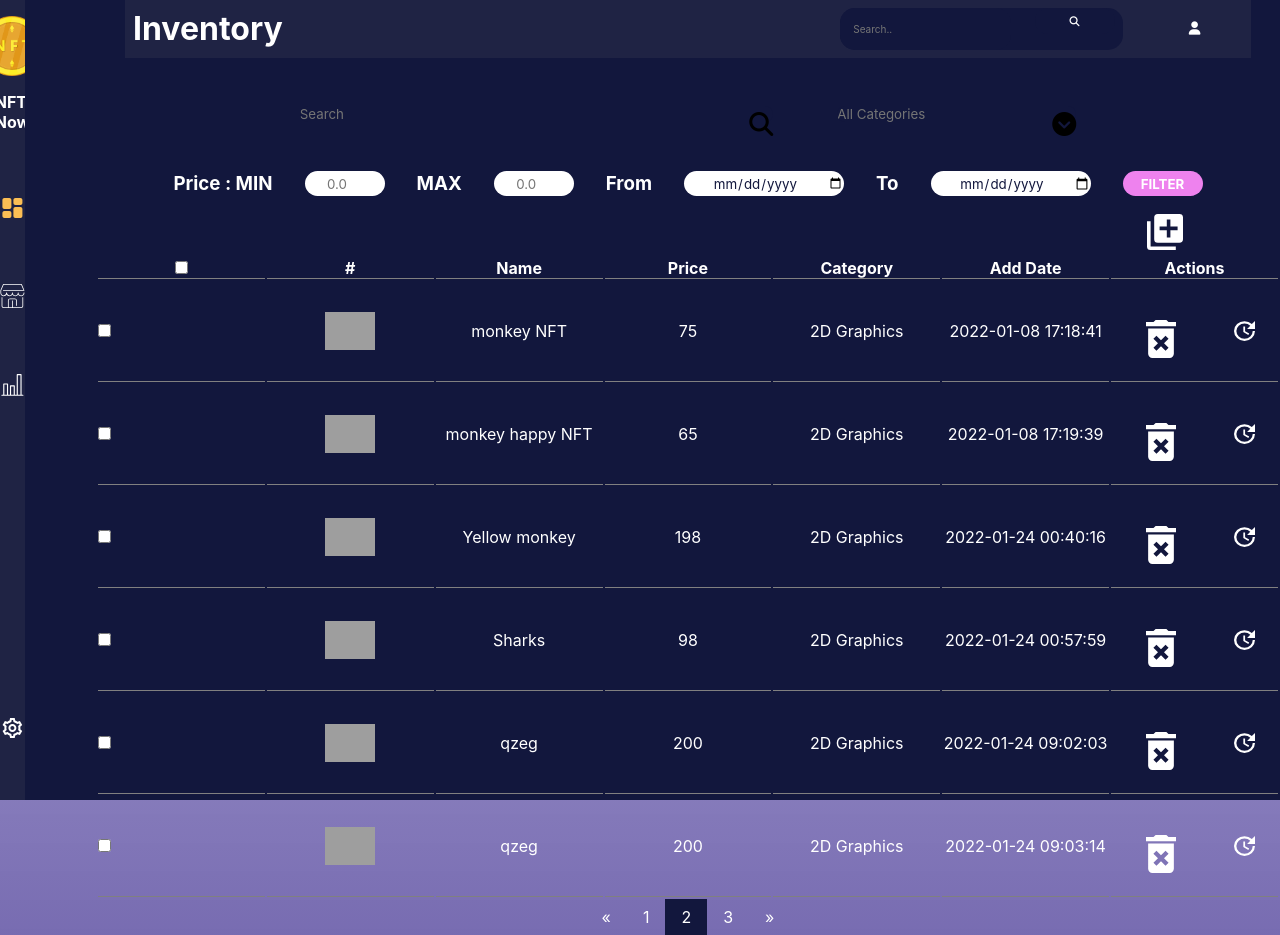
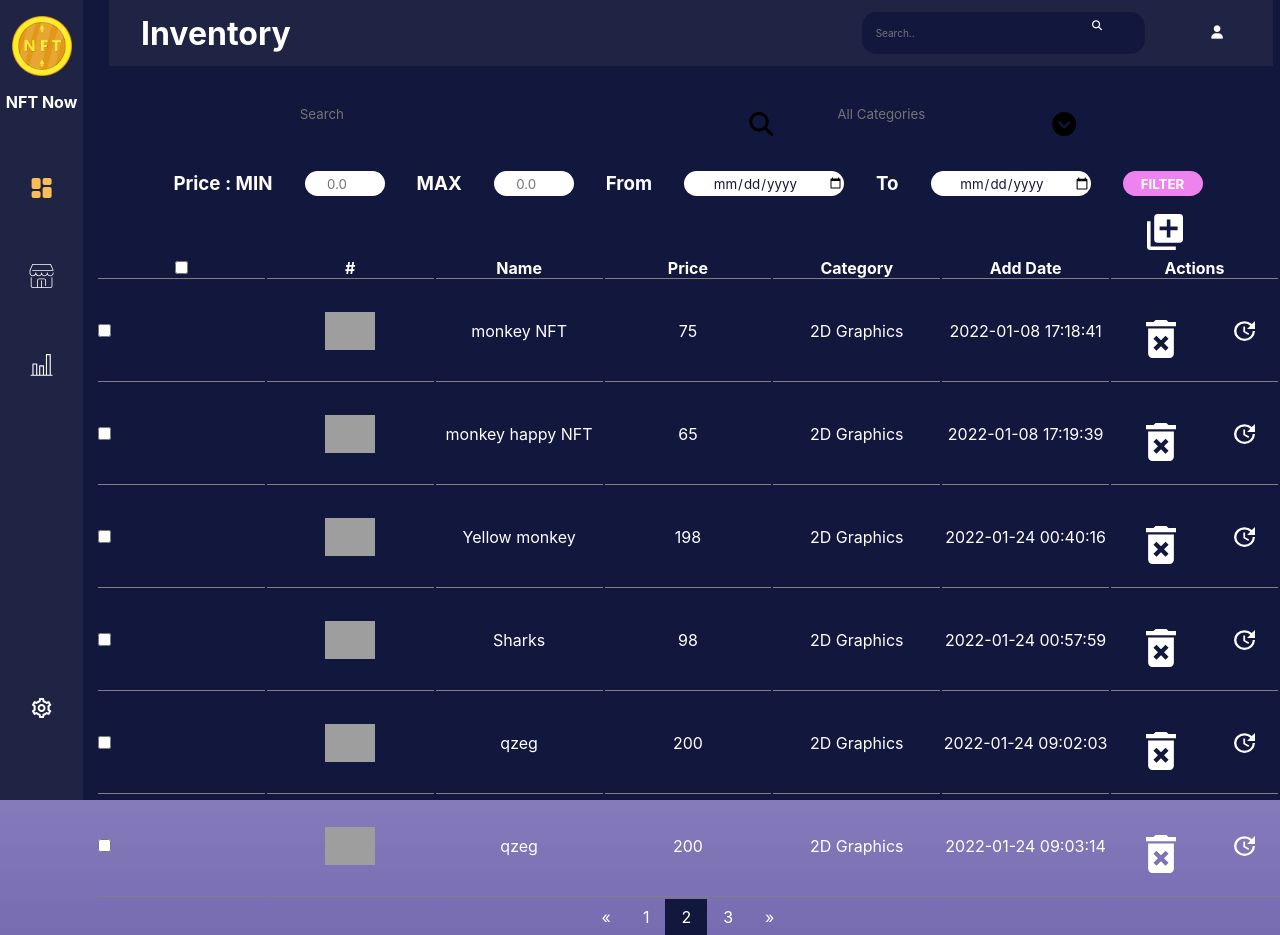
Before and after one commit to YouCodeSchool/ShopNow, a PHP site: page /inventory.php in a window 1280 px wide. Run offline with PHP 8.4, Linux system fonts and the light colour scheme; a user stored in the database is signed in; data comes from the database, SQL or seed files in the repository; some libraries are stand-ins or nearby versions; grey boxes are pictures that could not be loaded.

Commit message:
add changes

```diff
--- a/header.php
+++ b/header.php
@@ -2,7 +2,7 @@
 ?>
 <div class="header-wrapper flex p-1 justify-between items-center">
     <h1 id="title-header" class="dashboard-text text-white cursor-pointer ">Dashboard</h1>
-    <div style="width:40px; height:40px;" >
+    <div style="width:50px; height:50px;" >
         <img class="logo" style="width: 100%; height:100%; object-fit: cover;" src="./public/assets/images/NFTlogo.png" alt="NFT logo">
     </div>
     <div class="flex gap-3">
--- a/inventory.php
+++ b/inventory.php
@@ -33,10 +33,10 @@ if (mysqli_num_rows($result) > 0) {
     <meta name="description" content="NFT selling platform">
     <meta name="application-name" content="ShopNow : Our NFT Selling Platform">
     <title>Inventory</title>
-    <link rel="stylesheet" href="/ShopNow/public/css/header.css">
-    <link rel="stylesheet" href="/ShopNow/public/css/index.css">
-    <link rel="stylesheet" href="/ShopNow/public/css/dashboard.css">
-    <link rel="stylesheet" href="/ShopNow/public/css/sidebar.css">
+    <link rel="stylesheet" href="/ShopNow2/public/css/header.css">
+    <link rel="stylesheet" href="/ShopNow2/public/css/index.css">
+    <link rel="stylesheet" href="/ShopNow2/public/css/dashboard.css">
+    <link rel="stylesheet" href="/ShopNow2/public/css/sidebar.css">
     <link rel="stylesheet" href="public/css/inventory.css">
     <script src="https://kit.fontawesome.com/c4254e24a8.js"></script>
 
@@ -44,11 +44,11 @@ if (mysqli_num_rows($result) > 0) {
 
 <body class="flex flex-row">
     <!-- side bar -->
-    <div style="overflow: hidden; position:fixed; left: 0; width: calc(16vw - 180px); height:100%; background-color: #1F2344; " class="sidebar">
+    <div style="background-color: #1F2344;" class="sidebar">
     </div>
     <!-- end side bar -->
     <div class="main-page">
-        <div style="width : 100%">
+        <div class=" header w-full">
             <?php include('header.php'); ?>
         </div>
         <div class="SEARCH_MOBILE ">
--- a/public/css/header.css
+++ b/public/css/header.css
@@ -4,13 +4,17 @@
     background-color: #1F2344;
     position: fixed;
     top: 0;
-    left: 125px;
-    width: calc(102vw - 180px);
+    left: 109px;
+    width: calc(105vw - 180px);
+}
+.dashboard-text{
+    margin-left: 1.5rem;
 }
 
 .bg-search{
     background-color: #1F2344;
 }
+
 
 .bg-violet{
     background-color: linear-gradient(rgba(118, 106, 178, 0.89) 0%, #342382 100%);
--- a/public/css/sidebar.css
+++ b/public/css/sidebar.css
@@ -4,7 +4,15 @@
     box-sizing: border-box;
  }
 
-
+.sidebar{
+    overflow: hidden;
+    position:fixed;
+    left: 0;
+    width: 6.5%;
+    /* width: calc(16vw - 180px); */
+    height:100%;
+    background-color: #1F2344;
+}
 
  @media only screen and (max-width: 1200px) {
     .sidebar{
```
